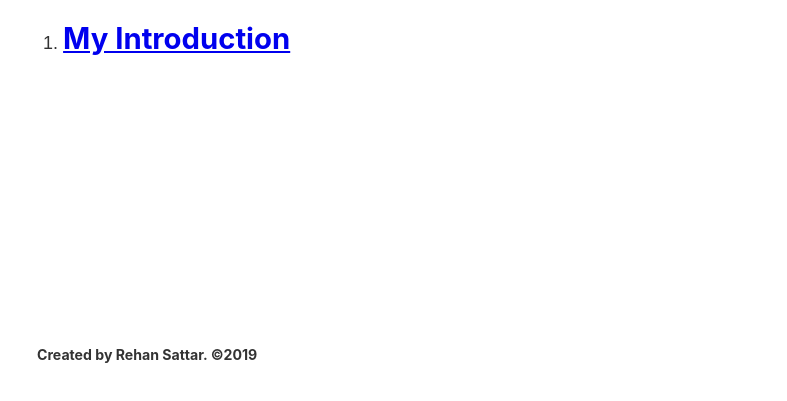
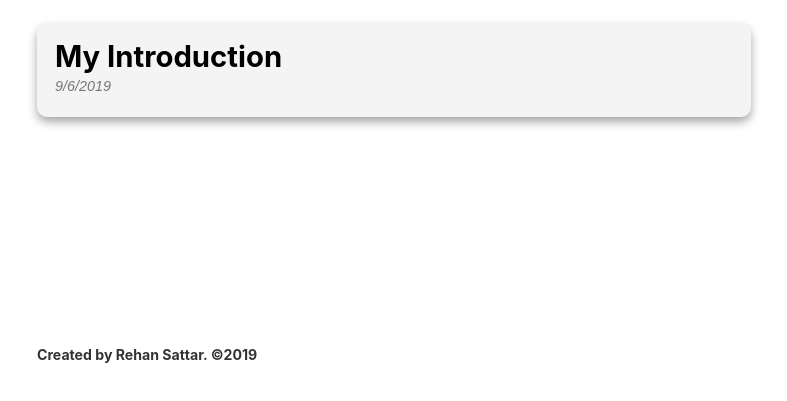
Before and after one commit to rehan-sattar/blog-app-gatsby-react, a Gatsby site: page /blog in a window 1280 px wide. Shown: the part 393-794 px from the top of the page, without its empty margins (246-1033 px from the left). Built offline with nearby package versions, Linux system fonts and the light colour scheme; Gatsby itself is replaced by a stand-in of ours.

Commit message:
update(styles) - add more styles to footer & blogs

```diff
--- a/src/components/footer.js
+++ b/src/components/footer.js
@@ -1,5 +1,7 @@
 import React from "react"
 import { graphql, useStaticQuery } from "gatsby"
+
+import footerStyles from "./footer.module.scss"
 
 const Footer = () => {
   const data = useStaticQuery(graphql`
@@ -11,7 +13,11 @@
       }
     }
   `)
-  return <h6>Created by {data.site.siteMetadata.author}. &copy;2019 </h6>
+  return (
+    <footer className={footerStyles.footer}>
+      <h6>Created by {data.site.siteMetadata.author}. &copy;2019 </h6>
+    </footer>
+  )
 }
 
 export default Footer
--- /dev/null
+++ b/src/components/footer.module.scss
@@ -0,0 +1,3 @@
+.footer {
+  margin-top: 3rem;
+}
--- a/src/pages/blog.js
+++ b/src/pages/blog.js
@@ -1,6 +1,8 @@
 import React from "react"
 import Layout from "../components/layout"
 import { graphql, useStaticQuery, Link } from "gatsby"
+
+import blogStyles from "./blog.module.scss"
 
 const BlogPage = () => {
   const data = useStaticQuery(graphql`
@@ -33,12 +35,13 @@
   return (
     <Layout>
       <h1>Blogs</h1>
-      <ol>
+      <ol className={blogStyles.posts}>
         {posts.map((post, index) => (
-          <li>
-            <h2>
-              <Link to={`/blog/${post.slug}`}>{post.title}</Link>
-            </h2>
+          <li className={blogStyles.post}>
+            <Link to={`/blog/${post.slug}`}>
+              <h2>{post.title}</h2>
+              <p>{post.date}</p>
+            </Link>
           </li>
         ))}
       </ol>
--- /dev/null
+++ b/src/pages/blog.module.scss
@@ -0,0 +1,31 @@
+.posts {
+  list-style-type: none;
+  margin: 0;
+}
+
+.post {
+  margin: 1rem 0;
+  a {
+    background: #f4f4f4;
+    color: #000000;
+    display: block;
+    padding: 1rem;
+    text-decoration: none;
+    box-shadow: 0px 5px 10px #a8a8a8;
+    border-radius: 10px;
+  }
+
+  a:hover {
+    background-color: #e4e4e4;
+    box-shadow: 0px 7px 10px #a8a8a8;
+  }
+
+  h2 {
+    margin-bottom: 0;
+  }
+  p {
+    font-size: 0.8rem;
+    font-style: italic;
+    color: #777777;
+  }
+}
```
